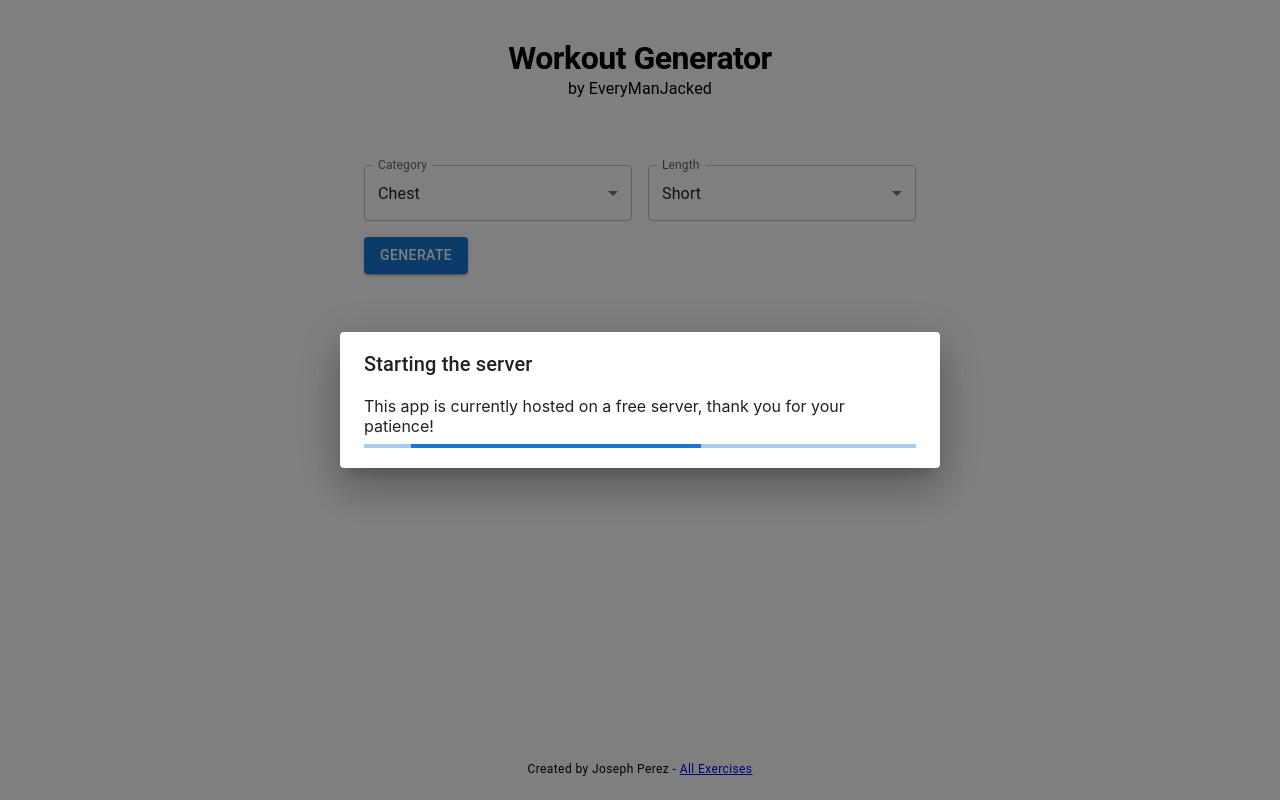
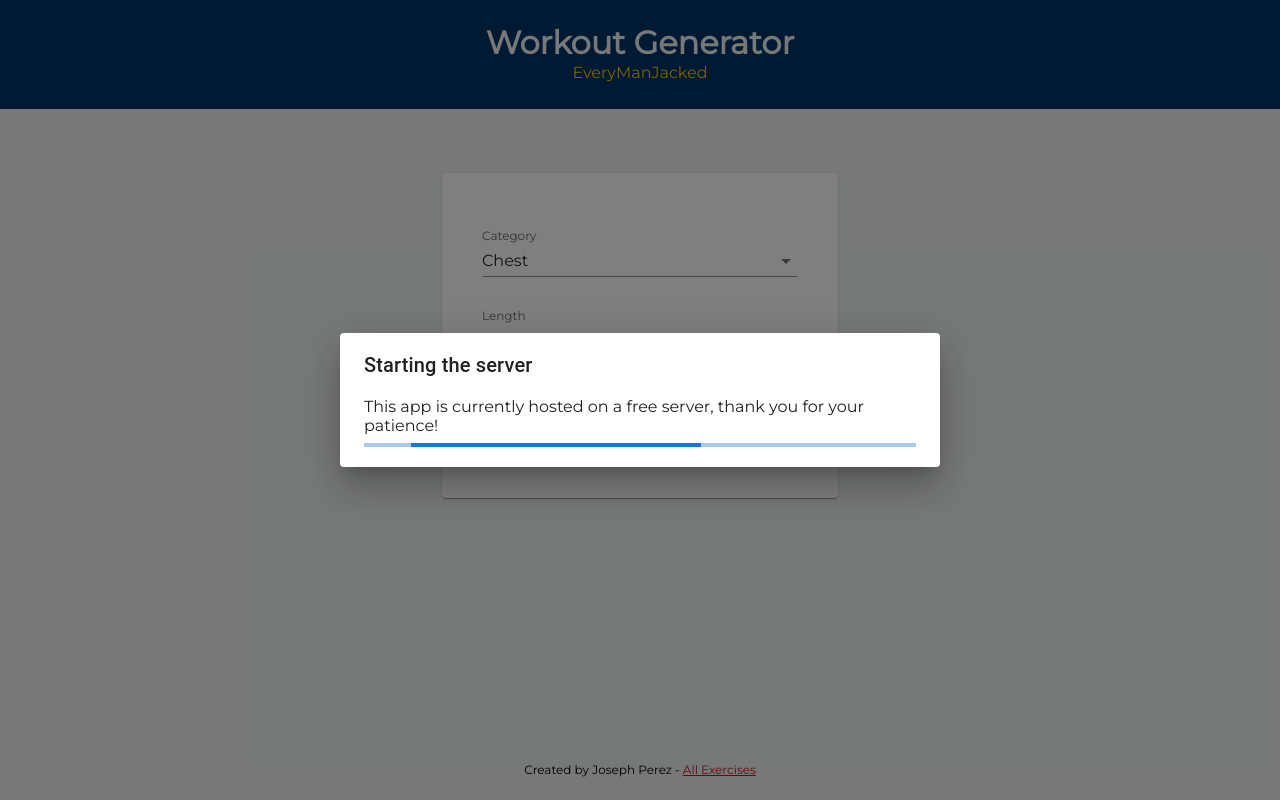
Before and after one commit to p14/everymanjacked-client, a React (Create React App) app: page / in a window 1280 px wide. Built offline with nearby package versions, Linux system fonts and the light colour scheme; no server answers.

Commit message:
style update;

```diff
--- a/public/index.html
+++ b/public/index.html
@@ -7,6 +7,7 @@
     <meta name='theme-color' content='#000000' />
     <meta name='description' content='Workout generator to build a randomize workout centered around your goals' />
     <link rel='manifest' href='%PUBLIC_URL%/manifest.json' />
+    <link href='https://fonts.googleapis.com/css2?family=Covered+By+Your+Grace&family=Montserrat&display=swap' rel='stylesheet'>
     <title>EveryManJacked</title>
   </head>
   <body>
--- a/src/AppRoutes.tsx
+++ b/src/AppRoutes.tsx
@@ -1,6 +1,6 @@
 import React from 'react';
 import { BrowserRouter as Router, Route, Routes } from 'react-router-dom';
-import { Box } from '@mui/material';
+import { Box, ThemeProvider } from '@mui/material';
 import App from './App';
 import ExerciseTable from './components/ExerciseTable';
 import FeedbackAlert from './components/FeedbackAlert';
@@ -10,6 +10,7 @@
 import { FeedbackProvider } from './context/feedback.context';
 import { getStatusCheck } from './api/app.api';
 import ServerModal from './components/ServerModal';
+import { customTheme } from './styles/global.styles';
 
 const AppRoutes: React.FC = () => {
 
@@ -38,6 +39,7 @@
     <>
       {(!serverRunning && !serverCheck) && <ServerModal />}
       <Router>
+        <ThemeProvider theme={customTheme}>
           <ExerciseProvider>
             <FeedbackProvider>
               <Box sx={{ display: 'flex', flexDirection: 'column', minHeight: '100vh' }}>
@@ -51,6 +53,7 @@
               <FeedbackAlert />
             </FeedbackProvider>
           </ExerciseProvider>
+        </ThemeProvider>
       </Router>
     </>
   );
--- a/src/components/ExerciseTable.tsx
+++ b/src/components/ExerciseTable.tsx
@@ -5,7 +5,6 @@
 import { useExerciseContext } from '../context/exercise.context';
 
 const ExerciseTable: React.FC = () => {
-
   const exerciseContext = useExerciseContext();
   const theme = useTheme();
   const isSmallScreen = useMediaQuery(theme.breakpoints.between('xs', 'sm'));
--- a/src/components/Footer.tsx
+++ b/src/components/Footer.tsx
@@ -8,11 +8,11 @@
   const renderLink = () => {
     if (location.pathname.includes('exercises')) {
       return (
-        <Link to='/'>Home</Link>
+        <Link to='/' className='link'>Home</Link>
       );
     }
     return (
-      <Link to='/exercises'>All Exercises</Link>
+      <Link to='/exercises' className='link'>All Exercises</Link>
     );
   };
 
--- a/src/components/Heading.tsx
+++ b/src/components/Heading.tsx
@@ -6,12 +6,12 @@
   const navigate = useNavigate();
 
   return (
-    <Box sx={{ alignItems: 'center', display: 'flex', flexDirection: 'column', my: 5, textAlign: 'center' }}>
-      <Typography component='h1' variant='h1' onClick={() => navigate('/')} sx={{ cursor: 'pointer', fontSize: '32px', fontWeight: 600 }}>
+    <Box sx={{ alignItems: 'center', display: 'flex', flexDirection: 'column', py: 3, textAlign: 'center', backgroundColor: '#003566' }}>
+      <Typography component='h1' variant='h1' color='#EDF2F4' onClick={() => navigate('/')} sx={{ cursor: 'pointer', fontSize: '32px', fontWeight: 600 }}>
         Workout Generator
       </Typography>
-      <Typography>
-        by EveryManJacked
+      <Typography color='#FFC300'>
+        EveryManJacked
       </Typography>
     </Box>
   );
--- a/src/components/WorkoutForm.tsx
+++ b/src/components/WorkoutForm.tsx
@@ -1,4 +1,4 @@
-import { Box, Button, FormControl, Grid, MenuItem, TextField } from '@mui/material';
+import { Box, Button, Card, Container, FormControl, Grid, MenuItem, TextField } from '@mui/material';
 import { useFormik } from 'formik';
 import * as Yup from 'yup';
 import { WorkoutCategory, WorkoutData, initialWorkoutData } from '../constants/workout.constants';
@@ -24,13 +24,17 @@
   });
 
   return (
+    <Container maxWidth='xs' sx={{ flexGrow: 1 }}>
+      <Card sx={{ alignItems: 'center', display: 'flex', flexDirection: 'column', mt: 8, px: 2, py: 4 }}>
+        <Container component='main' maxWidth='sm'>
           <FormControl fullWidth>
             <Box component='form' onSubmit={formik.handleSubmit} sx={{ marginTop: 3 }}>
-        <Grid container spacing={2}>
-          <Grid item xs={12} sm={6}>
+              <Grid container spacing={4}>
+                <Grid item xs={12}>
                 <TextField
                   select
                   fullWidth
+                  variant='standard'
                   value={formik.values.category}
                   onChange={formik.handleChange}
                   error={formik.touched.category && Boolean(formik.errors.category)}
@@ -51,10 +55,11 @@
                   <MenuItem key={WorkoutCategory.HIIT} value={WorkoutCategory.HIIT}>HIIT</MenuItem>
                 </TextField>
                 </Grid>
-          <Grid item xs={12} sm={6}>
+                <Grid item xs={12}>
                   <TextField
                     select
                     fullWidth
+                    variant='standard'
                     value={formik.values.length}
                     onChange={formik.handleChange}
                     error={formik.touched.length && Boolean(formik.errors.length)}
@@ -69,11 +74,14 @@
                 </Grid>
               </Grid>
 
-        <Button variant='contained' type='submit' sx={{ my: 2 }}>
+              <Button fullWidth type='submit' variant='contained' color='primary' sx={{ mt: 5 , mb: 4 }}>
                 Generate
               </Button>
             </Box>
           </FormControl>
+        </Container>
+      </Card>
+    </Container>
   )
 }
 
--- a/src/components/WorkoutList.tsx
+++ b/src/components/WorkoutList.tsx
@@ -1,4 +1,4 @@
-import { Box, Button, Divider, Grid, List, ListItem, ListItemText } from '@mui/material';
+import { Box, Button, Card, Container, Divider, Grid, List, ListItem, ListItemText } from '@mui/material';
 import { Exercise } from '../constants/exercise.constants';
 
 interface IWorkoutList {
@@ -8,7 +8,8 @@
 
 const WorkoutList = ({ workout, backToForm }: IWorkoutList) => {
   return (
-    <Box>
+    <Card sx={{ alignItems: 'center', display: 'flex', flexDirection: 'column', mt: 8, px: 2, py: 4 }}>
+      <Container component='main' maxWidth='sm'>
         <Grid container spacing={2}>
           <Grid item xs={12}>
             <List>
@@ -27,10 +28,11 @@
           </Grid>
         </Grid>
 
-      <Button variant='contained' sx={{ mb: 5, mt: 2 }} onClick={() => backToForm()}>
+        <Button fullWidth variant='contained' sx={{ mb: 5, mt: 2 }} onClick={() => backToForm()}>
           Back to Home
         </Button>
-    </Box>
+      </Container>
+    </Card>
   );
 };
 
--- a/src/context/exercise.context.tsx
+++ b/src/context/exercise.context.tsx
@@ -1,12 +1,27 @@
 import { createContext, useContext, useEffect, useState } from 'react';
 import { getAllExercises } from '../api/app.api';
 import { Exercise } from '../constants/exercise.constants';
+import { useLocation } from 'react-router-dom';
 
 export const ExerciseContext = createContext({ } as { exercises: Exercise[], setExercises: (exercises: Exercise[]) => void });
 
 export const useExerciseContext = () => useContext(ExerciseContext);
 
 export function ExerciseProvider({ children }: { children: any }) {
+
+  /**
+   * Background color logic should not live here
+   * useLocation must live inside Router
+   */
+  const location = useLocation();
+
+  useEffect(() => {
+    if (location.pathname.includes('exercises')) {
+      document.body.style.backgroundColor = '#fff';
+    } else {
+      document.body.style.backgroundColor = '#EDF2F4';
+    }
+  }, [location]);
 
   const [exerciseState, setExerciseState] = useState<Exercise[]>([]);
 
--- a/src/index.css
+++ b/src/index.css
@@ -1,8 +1,7 @@
 body {
   margin: 0;
-  font-family: -apple-system, BlinkMacSystemFont, 'Segoe UI', 'Roboto', 'Oxygen',
-    'Ubuntu', 'Cantarell', 'Fira Sans', 'Droid Sans', 'Helvetica Neue',
-    sans-serif;
+  background-color: #EDF2F4;
+  font-family: 'Montserrat', 'Roboto','Helvetica Neue', sans-serif;
   -webkit-font-smoothing: antialiased;
   -moz-osx-font-smoothing: grayscale;
 }
@@ -11,3 +10,7 @@
   font-family: source-code-pro, Menlo, Monaco, Consolas, 'Courier New',
     monospace;
 }
+
+.link {
+  color: #c1121f;
+}
--- /dev/null
+++ b/src/styles/global.styles.ts
@@ -0,0 +1,16 @@
+import createTheme from '@mui/material/styles/createTheme';
+
+export const customTheme = createTheme({
+  palette: {
+    mode: 'light',
+    primary: {
+      main: '#003566',
+    },
+    secondary: {
+      main: '#ffc300',
+    },
+  },
+  typography: {
+    fontFamily: 'Montserrat, sans-serif',
+  },
+});
```
Lines whose indentation alone changed are shown as unchanged.
